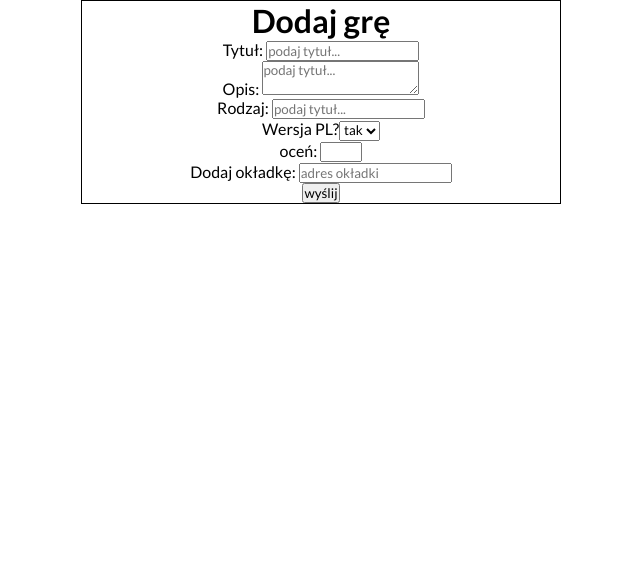
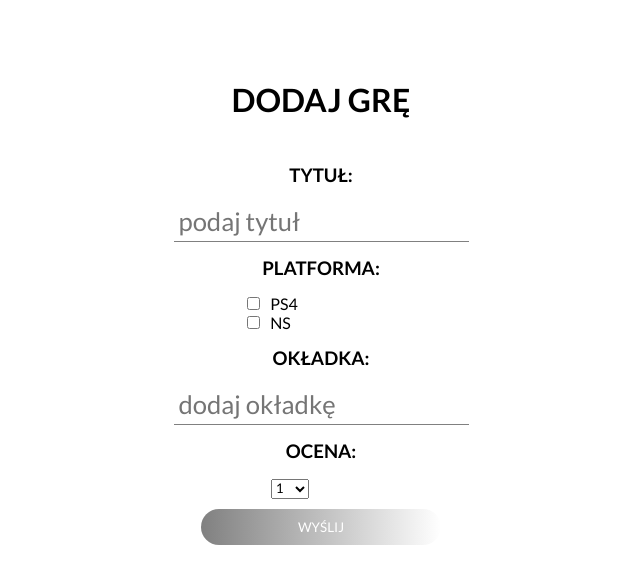
Before and after one commit to danielkuzminski/mygames_manager, a React (Create React App) app: page /add_game in a window 1280 px wide. Shown: the top 584 px of the page, without its empty margins (319-959 px from the left). Built offline with nearby package versions, Linux system fonts and the light colour scheme.

Commit message:
git recreate add form

```diff
--- a/src/index.css
+++ b/src/index.css
@@ -1,8 +1,28 @@
 @import url('https://fonts.googleapis.com/css2?family=Lato:wght@400;700&display=swap');
 
+/* style resets */
 * {
   box-sizing: border-box;
   margin: 0;
   padding: 0;
   font-family: 'Lato', sans-serif;
 }
+
+
+/* removing arrows from input type number */
+/* Chrome, Safari, Edge, Opera */
+input::-webkit-outer-spin-button,
+input::-webkit-inner-spin-button {
+  -webkit-appearance: none;
+  margin: 0;
+}
+/* Firefox */
+input[type=number] {
+  -moz-appearance: textfield;
+}
+
+
+/* removing outline border from inputs, textareas, selects */
+input:focus, textarea:focus, select:focus{
+  outline: none;
+}
--- a/src/pages/Add.css
+++ b/src/pages/Add.css
@@ -1,9 +1,50 @@
 .add_form {
   width: 480px;
-  margin: 0 auto;
+  margin: 50px auto;
   display: flex;
   flex-direction: column;
   align-items: center;
   /* justify-content: center; */
-  border: 1px solid #000;
+  /* border: 1px solid #000; */
 }
+
+.add_form h1 {
+  text-transform: uppercase;
+  padding: 30px;
+}
+
+.add_form h3 {
+  text-transform: uppercase;
+  text-align: center;
+  padding: 15px;
+}
+
+.add_form span {
+  text-transform: uppercase;
+  /* display: block; */
+  text-align: center;
+  padding-top: 10px;
+}
+
+.add_form input, textarea {
+  border: none;
+  border-bottom: 1px solid grey;
+  padding: 5px;
+  font-size: 1.6rem;
+}
+
+.checkbox_div span {
+  margin-left: 10px;
+}
+
+.add_form button {
+  cursor: pointer;
+  border: 0;
+  padding: 10px;
+  text-transform: uppercase;
+  margin-top: 10px;
+  width: 50%;
+  background: linear-gradient(to right, grey, white) ;
+  border-radius: 20px;
+  color: white;
+}
--- a/src/pages/Add.jsx
+++ b/src/pages/Add.jsx
@@ -5,86 +5,94 @@ import './Add.css'
 
 export default function Add() {
   const [title, setTitle] = useState('')
-  const [description, setDescription] = useState('')
-  const [genre, setGenre] = useState('')
-  const [languagePL, setLanguagePL] = useState(true)
-  const [score, setScore] = useState(null)
+  const [rating, setRating] = useState('')
   const [cover, setCover] = useState('')
+  const [platform, setPlatform] = useState([])
 
   const resetForm = () => {
     setTitle('')
-    setDescription('')
-    setGenre('')
-    setLanguagePL(true)
-    setScore(null)
     setCover('')
+    setRating('')
+    setPlatform([])
   }
 
   const handleSubmit = (e) => {
+    e.preventDefault();
 
+    const game = {
+      title,
+      cover,
+      platform,
+      rating
+    }
+
+    console.log(game);
+    resetForm()
   }
 
   return (
-    <form onSubmit={handleSubmit} className='add_form'>
+    <form className='add_form' onSubmit={handleSubmit}>
       <h1>Dodaj grę</h1>
       <label>
-        <span>Tytuł: </span>
+        <h3>Tytuł: </h3>
         <input
+          onChange={(e) => {
+            setTitle(e.target.value)
+          }}
           type="text"
-          placeholder='podaj tytuł...'
+          placeholder='podaj tytuł'
           value={title}
-          onChange = {e => {
-            setTitle(e.value.target)
-          }}
            />
       </label>
       <label>
-        <span>Opis: </span>
-        <textarea
+        <h3>Platforma: </h3>
+        <div>
+          <div className='checkbox_div'>
+            <input type="checkbox" value={'ps4'} onChange={(e) => {
+              setPlatform((prevValue) => {
+                return [...prevValue, e.target.value]
+              })
+            }} />
+            <span>ps4</span>
+          </div>
+          <div className='checkbox_div'>
+            <input type="checkbox" value={'ns'} onChange={(e) => {
+              setPlatform((prevValue) => {
+                return [...prevValue, e.target.value]
+              })
+            }} />
+            <span>ns</span>
+          </div>
+        </div>
+      </label>
+      <label>
+        <h3>Okładka: </h3>
+        <input
+          onChange={(e) => {
+            setCover(e.target.value)
+          }}
           type="text"
-          placeholder='podaj tytuł...'
-          value={description}
-          onChange = {e => {
-            setDescription(e.value.target)
-          }}
+          placeholder='dodaj okładkę'
            />
       </label>
       <label>
-        <span>Rodzaj: </span>
-        <input
-          type="text"
-          placeholder='podaj tytuł...'
-          value={genre}
-          onChange = {e => {
-            setGenre(e.value.target)
-          }}
-           />
-      </label>
-      <label>
-        <span>Wersja PL?</span>
-        <select>
-          <option value={true}>tak</option>
-          <option value={false}>nie</option>
+        <h3>Ocena: </h3>
+        <select onChange={(e) => {
+          setRating(e.target.value)
+        }}>
+          <option value="1">1</option>
+          <option value="2">2</option>
+          <option value="3">3</option>
+          <option value="4">4</option>
+          <option value="5">5</option>
+          <option value="6">6</option>
+          <option value="7">7</option>
+          <option value="8">8</option>
+          <option value="9">9</option>
+          <option value="10">10</option>
         </select>
       </label>
-      <label>
-        <span>oceń: </span>
-        <input
-          type="number"
-          min={1}
-          max={10}
-          value={score}
-           />
-      </label>
-      <label>
-        <span>Dodaj okładkę: </span>
-        <input
-          type="text"
-          placeholder='adres okładki'
-          value={cover}
-           />
-      </label>
-      <button type='submit'>wyślij</button>
+      <button type='submit'>Wyślij</button>
     </form>
   )
 }
```
